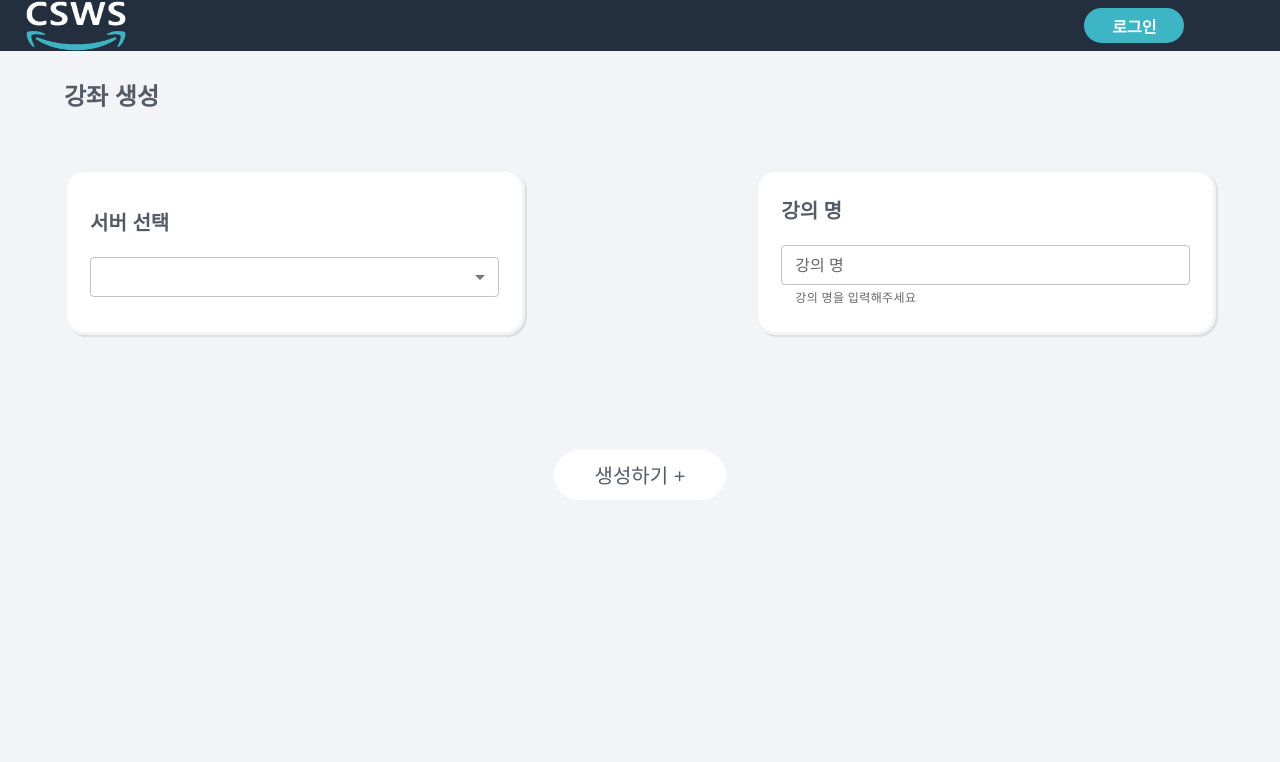
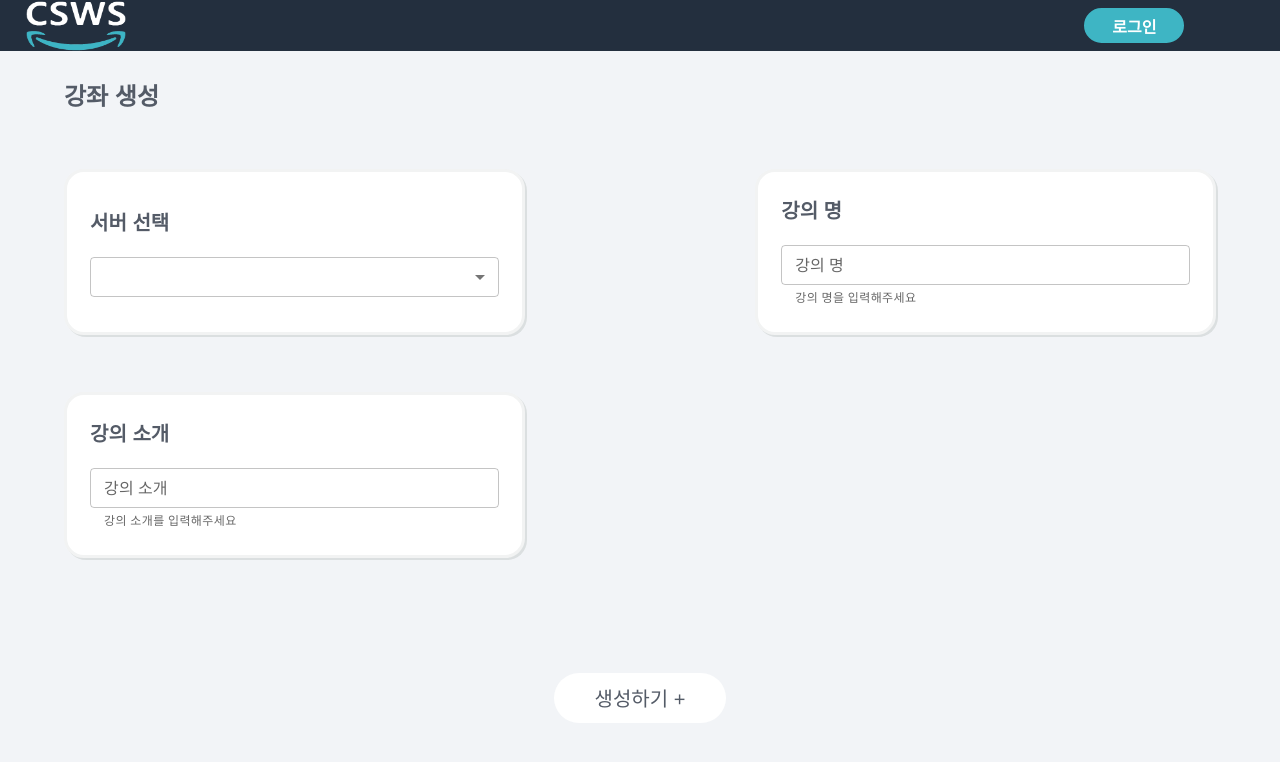
Before and after one commit to as1248/CLMS-frontend, a React (Create React App) app: page /createLecture in a window 1280 px wide. Shown: the top 762 px of the page. Built offline with nearby package versions, Linux system fonts and the light colour scheme.

Commit message:
Update CreateLecture
강의 생성 페이지에 강의 소개 기능 추가

```diff
--- /dev/null
+++ b/src/components/Lecture/CreateLecture/LectureIntroduction.js
@@ -0,0 +1,60 @@
+import { TextField } from "@mui/material";
+import { useState } from "react";
+import styled from "styled-components";
+
+const LectureIntroduction = () => {
+  const [validate, setValidate] = useState(true);
+  //유효성 검사
+  const validation = (str) => {
+    const reg = /[a-zA-Zㄱ-ㅎ가-힣0-9\s]+/gim;
+    return reg.test(str);
+  };
+  const nameHandler = (event) => {
+    const value = event.target.value;
+    if (value.length >= 2 && value.length <= 50) {
+      for (let i = 0; i < value.length; i++) {
+        if (validation(value[i])) {
+          setValidate(true);
+        } else {
+          setValidate(false);
+          break;
+        }
+      }
+    } else {
+      setValidate(false);
+    }
+  };
+  return (
+    <Content>
+      <Title>강의 소개</Title>
+      <TextField
+        label="강의 소개"
+        onChange={(e) => nameHandler(e)}
+        helperText="강의 소개를 입력해주세요"
+        error={!validate}
+        size="small"
+      />
+    </Content>
+  );
+};
+
+export default LectureIntroduction;
+
+const Content = styled.div`
+  display: flex;
+  flex-direction: column;
+  justify-content: center;
+  width: 40%;
+  min-width: 400px;
+  padding: 2%;
+  margin-bottom: 5%;
+  box-shadow: 2px 2px #dbdfe0;
+  background-color: #ffffff;
+  border: 3px solid #f2f3f3;
+  border-radius: 20px;
+`;
+
+const Title = styled.div`
+  margin-bottom: 5%;
+  font-weight: 600;
+`;
--- a/src/routes/Lecture/CreateLecture.js
+++ b/src/routes/Lecture/CreateLecture.js
@@ -3,25 +3,27 @@ import Header from "../../components/Header";
 import SelectServer from "../../components/Lecture/CreateLecture/SelectServer";
 import LectureName from "../../components/Lecture/CreateLecture/LectureName";
 import { useNavigate } from "react-router-dom";
+import LectureIntroduction from "../../components/Lecture/CreateLecture/LectureIntroduction";
 
 const CreateLecture = () => {
   const navigate = useNavigate();
   return (
     <>
-      <Header/>
+      <Header />
       <Content>
         <Title>강좌 생성</Title>
         <Box>
-          <SelectServer/>
-          <LectureName/>
+          <SelectServer />
+          <LectureName />
+          <LectureIntroduction />
         </Box>
         <Bottom>
-          <CreateBtn onClick={()=>navigate('/')}>생성하기 +</CreateBtn>
+          <CreateBtn onClick={() => navigate("/")}>생성하기 +</CreateBtn>
         </Bottom>
       </Content>
     </>
   );
-}
+};
 
 export default CreateLecture;
 
@@ -42,7 +44,7 @@ const Box = styled.div`
   display: flex;
   justify-content: space-between;
   flex-wrap: wrap;
-  margin: 5% 0 ;
+  margin: 5% 0;
 `;
 
 const Bottom = styled.div`
```
